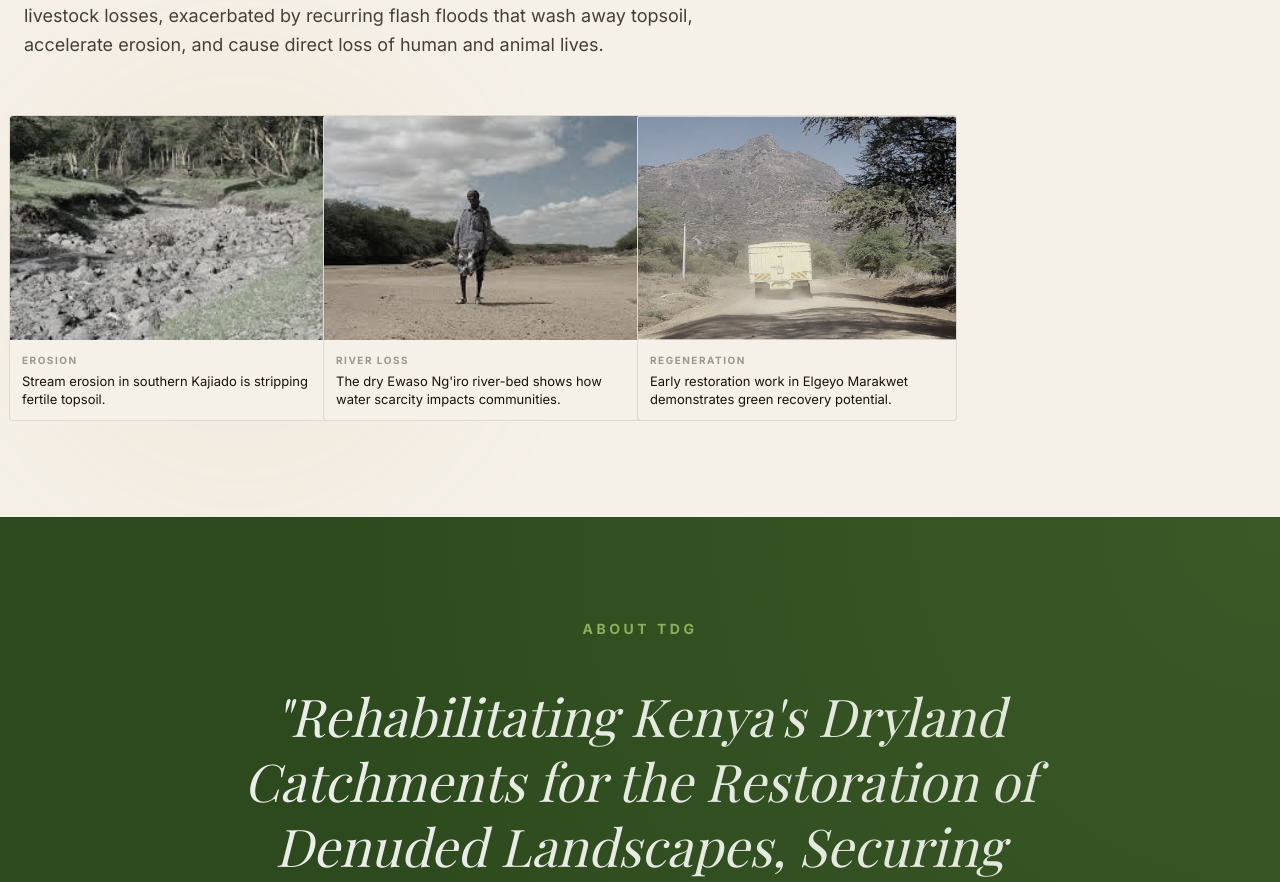
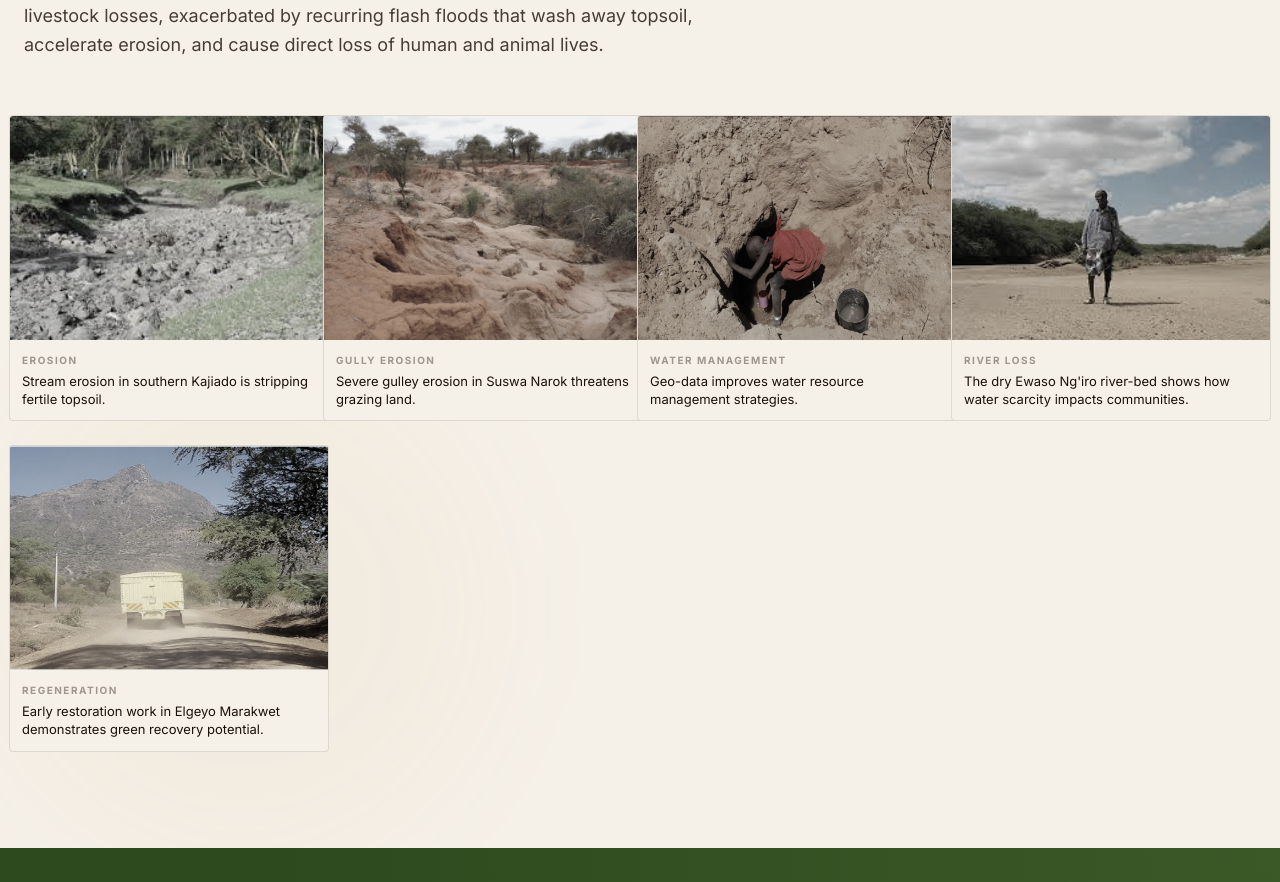
Before and after one commit to mirowebob/TurningDrylandGreen, a React (Vite) app in the folder TDG/: page / in a window 1280 px wide. Shown: the part 1359-2241 px from the top of the page. Built offline with nearby package versions, Linux system fonts and the light colour scheme; a web font is replaced by a local one.

Commit message:
added missing images

```diff
--- a/TDG/src/components/sections/Problem.tsx
+++ b/TDG/src/components/sections/Problem.tsx
@@ -3,6 +3,8 @@ import ScrollReveal from "../ui/ScrollReveal";
 import StatCard from "../ui/StatCard";
 import ProblemImagesCard from "../ui/ProblemImagesCard";
 import figure1 from "../../assets/Figure 1- Eroded Stream in Southern Kajiado.jpg";
+import figure2 from "../../assets/Figure 2-Extent of Gulley Erosion in Suswa Narok.jpg";
+import figure4 from "../../assets/Fig. 4-httpsafrica.wetlands.orgennewsusing-geo-data-to-improve-water-resource-management-in-kajiado-county.png";
 import figure5 from "../../assets/Figure 5-dry Ewaso Ng'iro River-bed in Isiolo.jpg";
 import figure6 from "../../assets/Figure 6-Tot in Elgeyo Marakwet.png";
 
@@ -12,6 +14,18 @@ const PROBLEM_IMAGES = [
     alt: "Eroded stream in southern Kajiado",
     tag: "Erosion",
     caption: "Stream erosion in southern Kajiado is stripping fertile topsoil.",
+  },
+  {
+    src: figure2,
+    alt: "Gully erosion in Suswa Narok",
+    tag: "Gully Erosion",
+    caption: "Severe gulley erosion in Suswa Narok threatens grazing land.",
+  },
+  {
+    src: figure4,
+    alt: "Water resource management in Kajiado",
+    tag: "Water Management",
+    caption: "Geo-data improves water resource management strategies.",
   },
   {
     src: figure5,
```
